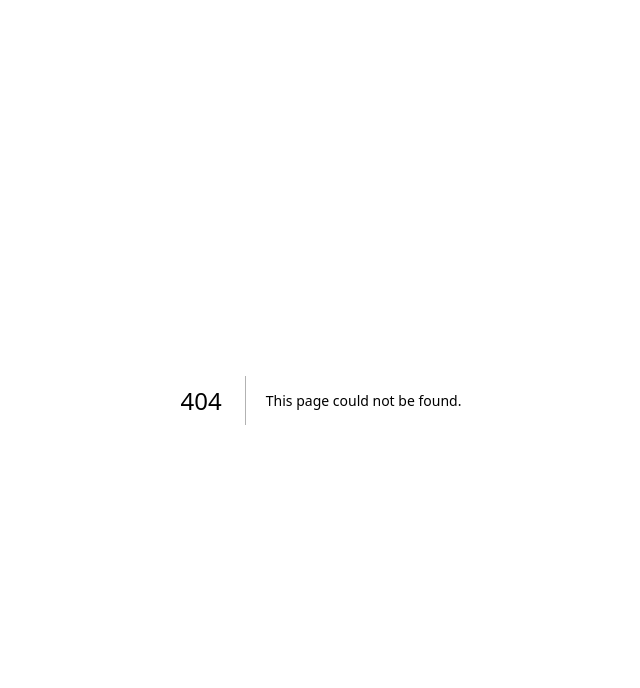
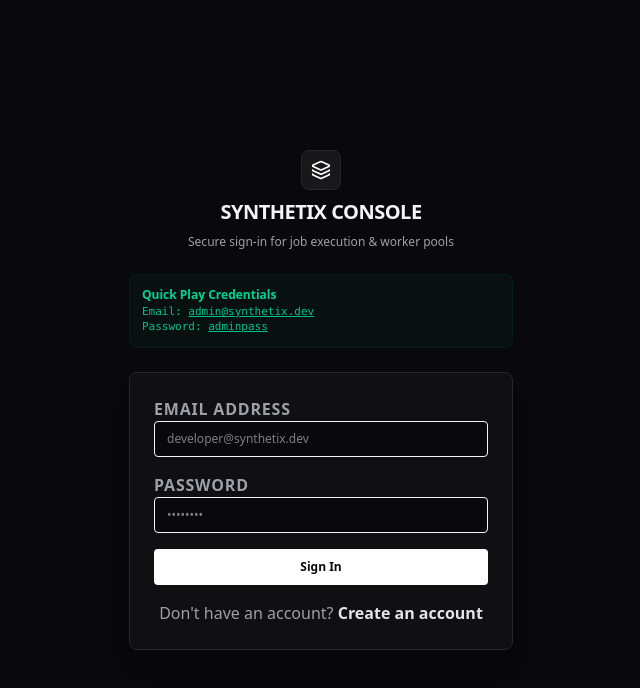
Before and after one commit to anupam-codespace/Synthetix-Console, a Next.js app: page /login in a window 1280 px wide. Before the commit this address had no page. Shown: the top 688 px of the page, without its empty margins (319-959 px from the left). Built offline with nearby package versions, Linux system fonts and the light colour scheme.

Commit message:
feat: implement authentication pages and dashboard layout with theme provider support

```diff
--- /dev/null
+++ b/src/app/login/page.tsx
@@ -0,0 +1,128 @@
+'use client';
+
+import { useState } from 'react';
+import { useRouter } from 'next/navigation';
+import Link from 'next/link';
+import { Layers, AlertCircle } from 'lucide-react';
+
+export default function LoginPage() {
+  const router = useRouter();
+  const [email, setEmail] = useState('');
+  const [password, setPassword] = useState('');
+  const [error, setError] = useState('');
+  const [loading, setLoading] = useState(false);
+
+  const handleSubmit = async (e: React.FormEvent) => {
+    e.preventDefault();
+    setError('');
+    setLoading(true);
+
+    try {
+      const res = await fetch('/api/auth/login', {
+        method: 'POST',
+        headers: { 'Content-Type': 'application/json' },
+        body: JSON.stringify({ email, password }),
+      });
+
+      const data = await res.json();
+
+      if (res.ok) {
+        router.push('/dashboard');
+        router.refresh();
+      } else {
+        setError(data.error || 'Authentication failed. Please check details.');
+      }
+    } catch (err) {
+      console.error(err);
+      setError('A network error occurred. Please try again.');
+    } finally {
+      setLoading(false);
+    }
+  };
+
+  return (
+    <div className="flex min-h-screen flex-col items-center justify-center bg-zinc-950 px-4 text-zinc-100">
+      <div className="w-full max-w-sm space-y-6">
+
+        {/* Brand Logo */}
+        <div className="flex flex-col items-center space-y-2 text-center">
+          <div className="flex h-10 w-10 items-center justify-center rounded-lg border border-zinc-800 bg-zinc-900">
+            <Layers className="h-5 w-5 text-white" />
+          </div>
+          <h1 className="text-xl font-bold tracking-tight uppercase">Synthetix Console</h1>
+          <p className="text-xs text-zinc-400">
+            Secure sign-in for job execution & worker pools
+          </p>
+        </div>
+
+        {/* Demo Credentials Alert Banner */}
+        <div className="rounded-lg border border-emerald-950/40 bg-emerald-500/5 p-3 text-xs text-emerald-400">
+          <p className="font-semibold mb-0.5">Quick Play Credentials</p>
+          <p className="font-mono text-[11px] opacity-90">
+            Email: <span className="underline">admin@synthetix.dev</span><br />
+            Password: <span className="underline">adminpass</span>
+          </p>
+        </div>
+
+        {/* Error message */}
+        {error && (
+          <div className="flex items-center gap-2 rounded-lg border border-rose-950/40 bg-rose-500/5 p-3 text-xs text-rose-400">
+            <AlertCircle className="h-4 w-4 shrink-0" />
+            <span>{error}</span>
+          </div>
+        )}
+
+        {/* Login Card Form */}
+        <div className="rounded-lg border border-zinc-800 bg-zinc-900/50 p-6 shadow-xl">
+          <form onSubmit={handleSubmit} className="space-y-4">
+            <div className="space-y-1.5">
+              <label htmlFor="email" className="text-xxs font-bold uppercase tracking-wider text-zinc-400">
+                Email Address
+              </label>
+              <input
+                id="email"
+                type="email"
+                required
+                className="h-9 w-full rounded border border-zinc-850 bg-zinc-950 px-3 text-xs outline-none focus:border-zinc-700 transition-colors"
+                placeholder="developer@synthetix.dev"
+                value={email}
+                onChange={(e) => setEmail(e.target.value)}
+              />
+            </div>
+
+            <div className="space-y-1.5">
+              <label htmlFor="password" className="text-xxs font-bold uppercase tracking-wider text-zinc-400">
+                Password
+              </label>
+              <input
+                id="password"
+                type="password"
+                required
+                className="h-9 w-full rounded border border-zinc-850 bg-zinc-950 px-3 text-xs outline-none focus:border-zinc-700 transition-colors"
+                placeholder="••••••••"
+                value={password}
+                onChange={(e) => setPassword(e.target.value)}
+              />
+            </div>
+
+            <button
+              type="submit"
+              disabled={loading}
+              className="flex h-9 w-full items-center justify-center rounded bg-white text-xs font-semibold text-zinc-950 hover:bg-zinc-150 transition-colors disabled:opacity-50"
+            >
+              {loading ? 'Authenticating...' : 'Sign In'}
+            </button>
+          </form>
+
+          <div className="mt-4 text-center text-xxs text-zinc-400">
+            Don&apos;t have an account?{' '}
+            <Link href="/signup" className="font-semibold text-zinc-200 hover:underline">
+              Create an account
+            </Link>
+          </div>
+        </div>
+
+      </div>
+    </div>
+  );
+}
--- /dev/null
+++ b/src/app/signup/page.tsx
@@ -0,0 +1,135 @@
+'use client';
+
+import { useState } from 'react';
+import { useRouter } from 'next/navigation';
+import Link from 'next/link';
+import { Layers, AlertCircle } from 'lucide-react';
+
+export default function SignupPage() {
+  const router = useRouter();
+  const [name, setName] = useState('');
+  const [email, setEmail] = useState('');
+  const [password, setPassword] = useState('');
+  const [error, setError] = useState('');
+  const [loading, setLoading] = useState(false);
+
+  const handleSubmit = async (e: React.FormEvent) => {
+    e.preventDefault();
+    setError('');
+    setLoading(true);
+
+    try {
+      const res = await fetch('/api/auth/signup', {
+        method: 'POST',
+        headers: { 'Content-Type': 'application/json' },
+        body: JSON.stringify({ name, email, password }),
+      });
+
+      const data = await res.json();
+
+      if (res.ok) {
+        router.push('/dashboard');
+        router.refresh();
+      } else {
+        setError(data.error || 'Registration failed. Try a different email.');
+      }
+    } catch (err) {
+      console.error(err);
+      setError('A network error occurred. Please try again.');
+    } finally {
+      setLoading(false);
+    }
+  };
+
+  return (
+    <div className="flex min-h-screen flex-col items-center justify-center bg-zinc-950 px-4 text-zinc-100">
+      <div className="w-full max-w-sm space-y-6">
+
+        {/* Logo */}
+        <div className="flex flex-col items-center space-y-2 text-center">
+          <div className="flex h-10 w-10 items-center justify-center rounded-lg border border-zinc-800 bg-zinc-900">
+            <Layers className="h-5 w-5 text-white" />
+          </div>
+          <h1 className="text-xl font-bold tracking-tight uppercase">Create Account</h1>
+          <p className="text-xs text-zinc-400">
+            Register new operator nodes on Synthetix Console
+          </p>
+        </div>
+
+        {/* Error message */}
+        {error && (
+          <div className="flex items-center gap-2 rounded-lg border border-rose-950/40 bg-rose-500/5 p-3 text-xs text-rose-400">
+            <AlertCircle className="h-4 w-4 shrink-0" />
+            <span>{error}</span>
+          </div>
+        )}
+
+        {/* Signup Form */}
+        <div className="rounded-lg border border-zinc-800 bg-zinc-900/50 p-6 shadow-xl">
+          <form onSubmit={handleSubmit} className="space-y-4">
+            <div className="space-y-1.5">
+              <label htmlFor="name" className="text-xxs font-bold uppercase tracking-wider text-zinc-400">
+                Full Name
+              </label>
+              <input
+                id="name"
+                type="text"
+                required
+                className="h-9 w-full rounded border border-zinc-850 bg-zinc-950 px-3 text-xs outline-none focus:border-zinc-700 transition-colors"
+                placeholder="Anupam Saha"
+                value={name}
+                onChange={(e) => setName(e.target.value)}
+              />
+            </div>
+
+            <div className="space-y-1.5">
+              <label htmlFor="email" className="text-xxs font-bold uppercase tracking-wider text-zinc-400">
+                Email Address
+              </label>
+              <input
+                id="email"
+                type="email"
+                required
+                className="h-9 w-full rounded border border-zinc-850 bg-zinc-950 px-3 text-xs outline-none focus:border-zinc-700 transition-colors"
+                placeholder="developer@synthetix.dev"
+                value={email}
+                onChange={(e) => setEmail(e.target.value)}
+              />
+            </div>
+
+            <div className="space-y-1.5">
+              <label htmlFor="password" className="text-xxs font-bold uppercase tracking-wider text-zinc-400">
+                Password
+              </label>
+              <input
+                id="password"
+                type="password"
+                required
+                className="h-9 w-full rounded border border-zinc-850 bg-zinc-950 px-3 text-xs outline-none focus:border-zinc-700 transition-colors"
+                placeholder="••••••••"
+                value={password}
+                onChange={(e) => setPassword(e.target.value)}
+              />
+            </div>
+
+            <button
+              type="submit"
+              disabled={loading}
+              className="flex h-9 w-full items-center justify-center rounded bg-white text-xs font-semibold text-zinc-950 hover:bg-zinc-150 transition-colors disabled:opacity-50"
+            >
+              {loading ? 'Registering...' : 'Sign Up'}
+            </button>
+          </form>
+
+          <div className="mt-4 text-center text-xxs text-zinc-400">
+            Already have an account?{' '}
+            <Link href="/login" className="font-semibold text-zinc-200 hover:underline">
+              Sign In
+            </Link>
+          </div>
+        </div>
+
+      </div>
+    </div>
+  );
+}
```
